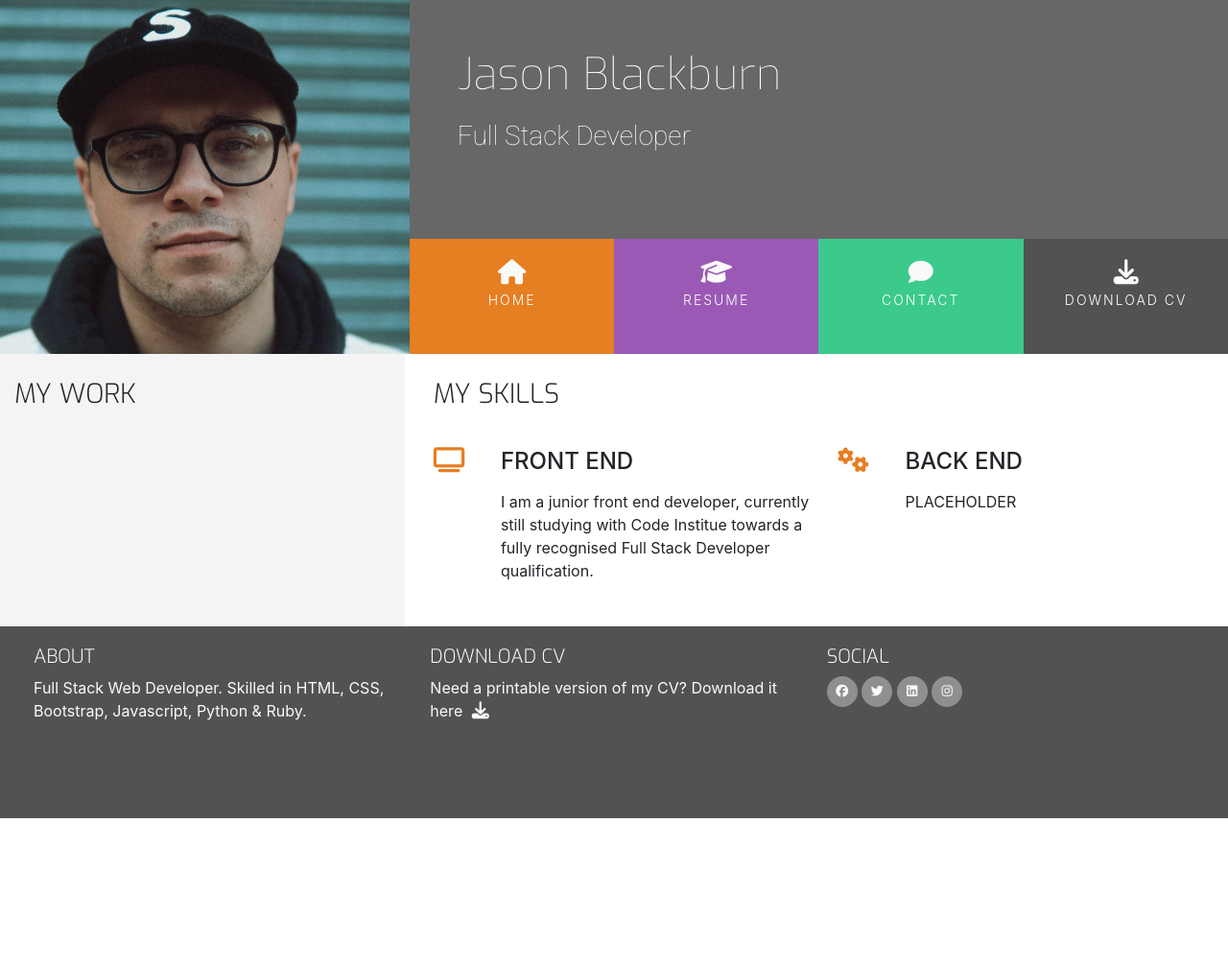
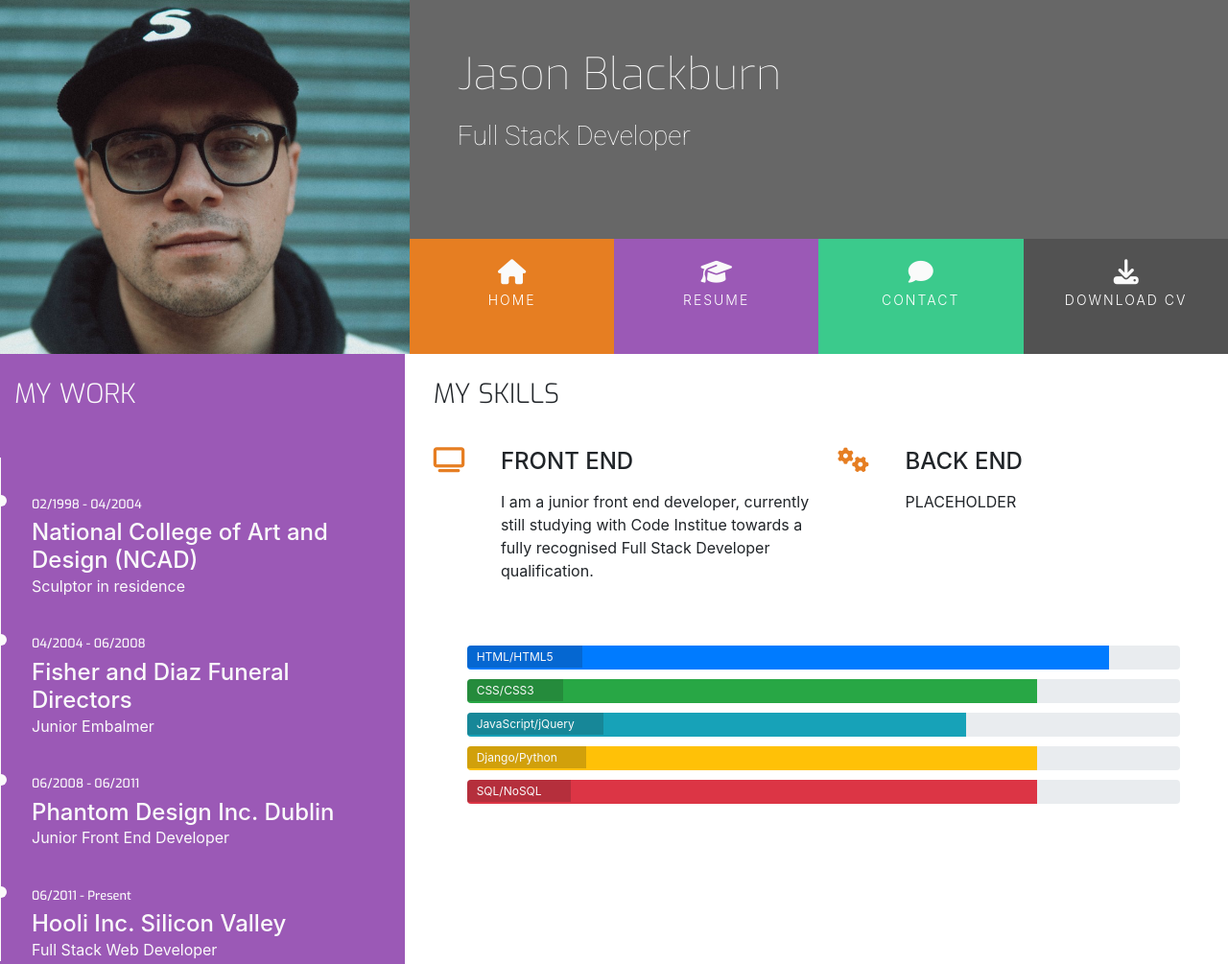
Before and after one commit to JBlackburn94/resume-website, a plain HTML site: page resume.html in a window 1280 px wide. Shown: the top 1005 px of the page at 96% size. Before the commit the page ends 853 px from the top, so only its background shows below. Drawn offline with nearby package versions, Linux system fonts and the light colour scheme.

Commit message:
Added resume content and styles

```diff
--- a/assets/css/styles.css
+++ b/assets/css/styles.css
@@ -25,6 +25,10 @@
 
 .ui-menu-color-download {
     background-color: #525252;
+}
+
+.bg-color-work-history {
+    background-color: #9b59b6;
 }
 
 /*---------------------------- Special padding/margin/text */
@@ -57,6 +61,7 @@ h1,h2,h3,h4 {
     float: none;
 }
 
+.history-heading,
 .section-heading {
     font-family: "Exo", sans-serif;
     font-weight: 300;
@@ -251,3 +256,69 @@ footer {
     position: relative;
     width: 60%;
 }
+
+/*---------------------------- Skills */
+
+.progress {
+    position: relative;
+    height: 25px;
+    margin-bottom: 4px;
+    margin-top: 10px;
+}
+
+.progress-type {
+    position: absolute;
+    left: 0px;
+    font-weight: 400;
+    padding: 3px 30px 2px 10px;
+    color: #fafafa;
+    background-color: rgba(25, 25, 25, 0.2);
+}
+
+.progress-section {
+    margin: 40px 20px;
+}
+
+/*---------------------------- Work History */
+
+.history-heading {
+    color: #fafafa;
+    margin-bottom: 50px;
+}
+
+.timeline-item {
+    padding: 4em 2em 0em 2em;
+    position: relative;
+    color: #fafafa;
+    border-left: 1px solid;
+}
+
+.timeline-item p {
+    padding: 0;
+    margin: 0;
+}
+
+.timeline-item::before {
+    content: attr(data-dates);
+    position: absolute;
+    left: 2.5em;
+    top: 3em;
+    display: block;
+    font-family: "Exo", sans-serif;
+    font-weight: 500;
+    font-size: 0.8em;
+    padding: 0;
+    margin: 0;
+}
+
+.timeline-item::after {
+    width: 12px;
+    height: 12px;
+    display: block;
+    top: 2.4em;
+    position: absolute;
+    left: -6px;
+    border-radius: 12px;
+    content: "";
+    background-color: #fafafa;
+}
--- a/resume.html
+++ b/resume.html
@@ -56,11 +56,30 @@
     </header>
     <section>
         <div class="row">
-            <div class="col-md-4 bg-color-personal-info section-column">
+            <div class="col-md-4 bg-color-work-history section-column">
                 <div class="row">
                     <div class="col-12">
-                        <h3 class="section-heading uppercase">My Work</h3>
+                        <h3 class="history-heading uppercase">My Work</h3>
                     </div>
+                    <div class="history-items">
+                        <div class="timeline-item" data-dates="02/1998 - 04/2004">
+                            <h4>National College of Art and Design (NCAD)</h4>
+                            <p>Sculptor in residence</p>
+                        </div>
+                        <div class="timeline-item" data-dates="04/2004 - 06/2008">
+                            <h4>Fisher and Diaz Funeral Directors</h4>
+                            <p>Junior Embalmer</p>
+                        </div>
+                        <div class="timeline-item" data-dates="06/2008 - 06/2011">
+                            <h4>Phantom Design Inc. Dublin</h4>
+                            <p>Junior Front End Developer</p>
+                        </div>
+                        <div class="timeline-item" data-dates="06/2011 - Present">
+                            <h4>Hooli Inc. Silicon Valley</h4>
+                            <p>Full Stack Web Developer</p>
+                        </div>
+                    </div>
+
                 </div>
 
             </div>
@@ -97,6 +116,49 @@
                     </div>
 
 
+                </div>
+                <div class="row progress-section">
+                    <div class="col">
+                        <div class="progress">
+                            <div class="progress-bar" role="progressbar" aria-valuenow="90" aria-valuemin="0"
+                                aria-valuemax="100" style="width:90%;">
+                                <span class="sr-only">90% complete</span>
+                            </div>
+                            <span class="progress-type">HTML/HTML5</span>
+                        </div>
+
+                        <div class="progress">
+                            <div class="progress-bar bg-success" role="progressbar" aria-valuenow="80" aria-valuemin="0"
+                                aria-valuemax="100" style="width:80%;">
+                                <span class="sr-only">80% complete</span>
+                            </div>
+                            <span class="progress-type">CSS/CSS3</span>
+                        </div>
+
+                        <div class="progress">
+                            <div class="progress-bar bg-info" role="progressbar" aria-valuenow="70" aria-valuemin="0"
+                                aria-valuemax="100" style="width:70%;">
+                                <span class="sr-only">70% complete</span>
+                            </div>
+                            <span class="progress-type">JavaScript/jQuery</span>
+                        </div>
+
+                        <div class="progress">
+                            <div class="progress-bar bg-warning" role="progressbar" aria-valuenow="80" aria-valuemin="0"
+                                aria-valuemax="100" style="width:80%;">
+                                <span class="sr-only">80% complete</span>
+                            </div>
+                            <span class="progress-type">Django/Python</span>
+                        </div>
+
+                        <div class="progress">
+                            <div class="progress-bar bg-danger" role="progressbar" aria-valuenow="80" aria-valuemin="0"
+                                aria-valuemax="100" style="width:80%;">
+                                <span class="sr-only">80% complete</span>
+                            </div>
+                            <span class="progress-type">SQL/NoSQL</span>
+                        </div>
+                    </div>
                 </div>
             </div>
         </div>
```
